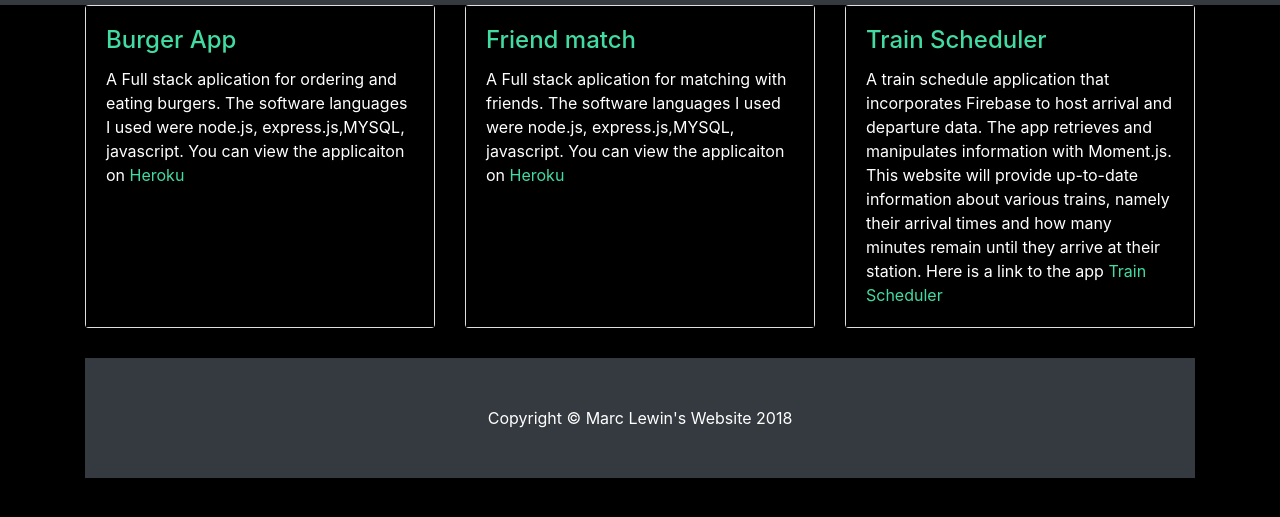
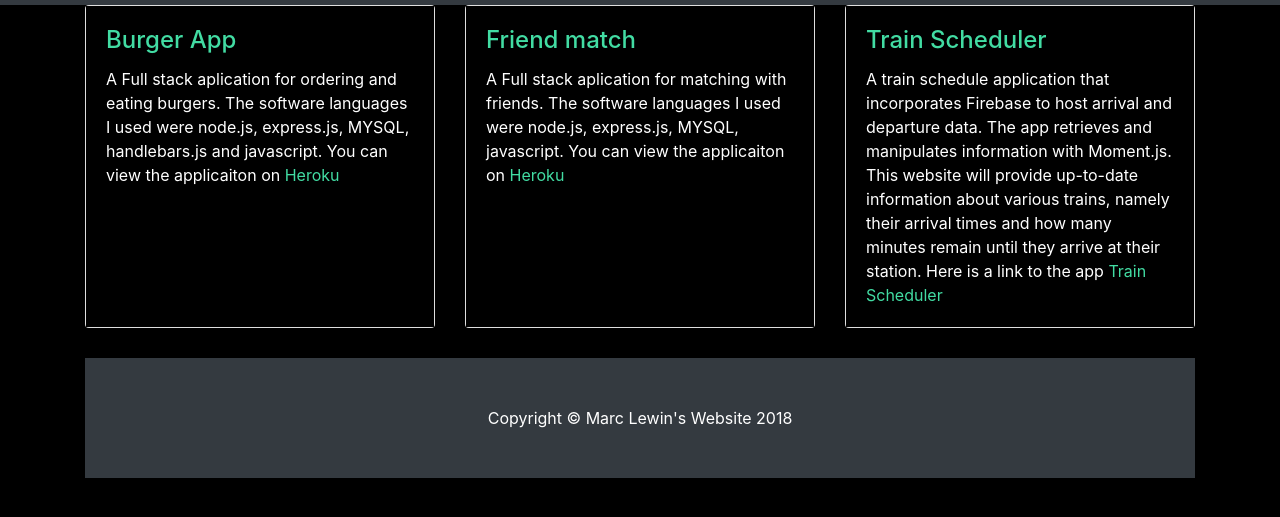
Before and after one commit to MarcLewin/Portfolio, a website: page portfolio.html in a window 1280 px wide. Shown: the part 51-568 px from the top of the page. Drawn offline with Linux system fonts and the light colour scheme.

Commit message:
spacing on descriptions

```diff
--- a/css/3-col-portfolio.css
+++ b/css/3-col-portfolio.css
@@ -13,10 +13,10 @@ body {
 }
 .card-body{
   background-color: black;
+  border-color:black;
+
 }
-.card-title{
-color:green;
-}
+
 .card-text{
   color:white;
 }
--- a/portfolio.html
+++ b/portfolio.html
@@ -64,7 +64,7 @@
               <h4 class="card-title">
                 <a href="https://github.com/MarcLewin/BurgerApp">Burger App</a>
               </h4>
-              <p class="card-text">A Full stack aplication for ordering and eating burgers. The software languages I used were node.js, express.js,MYSQL, javascript. You can view the applicaiton on <a href="https://stark-sea-83356.herokuapp.com/">Heroku</a>  </p>
+              <p class="card-text">A Full stack aplication for ordering and eating burgers. The software languages I used were node.js,  express.js, MYSQL, handlebars.js and javascript. You can view the applicaiton on <a href="https://stark-sea-83356.herokuapp.com/">Heroku</a>  </p>
             </div>
           </div>
         </div>
@@ -75,7 +75,7 @@
               <h4 class="card-title">
                 <a href="https://github.com/MarcLewin/FriendFinderAppRedo">Friend match</a>
               </h4>
-              <p class="card-text">A Full stack aplication for matching with friends. The software languages I used were node.js, express.js,MYSQL, javascript. You can view the applicaiton on <a href="https://floating-hamlet-65382.herokuapp.com/">Heroku</a>  </p>
+              <p class="card-text">A Full stack aplication for matching with friends. The software languages I used were node.js, express.js, MYSQL, javascript. You can view the applicaiton on <a href="https://floating-hamlet-65382.herokuapp.com/">Heroku</a>  </p>
             </div>
           </div>
         </div>
```
